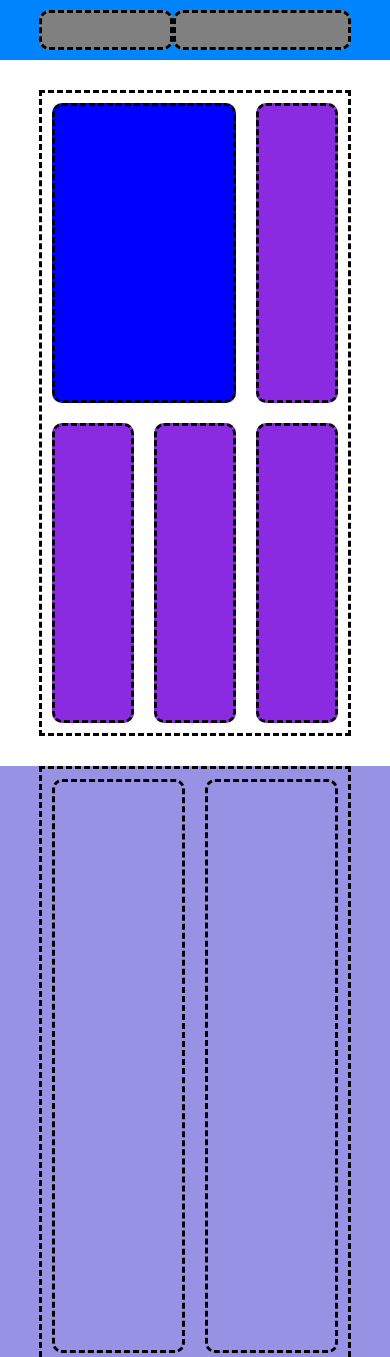
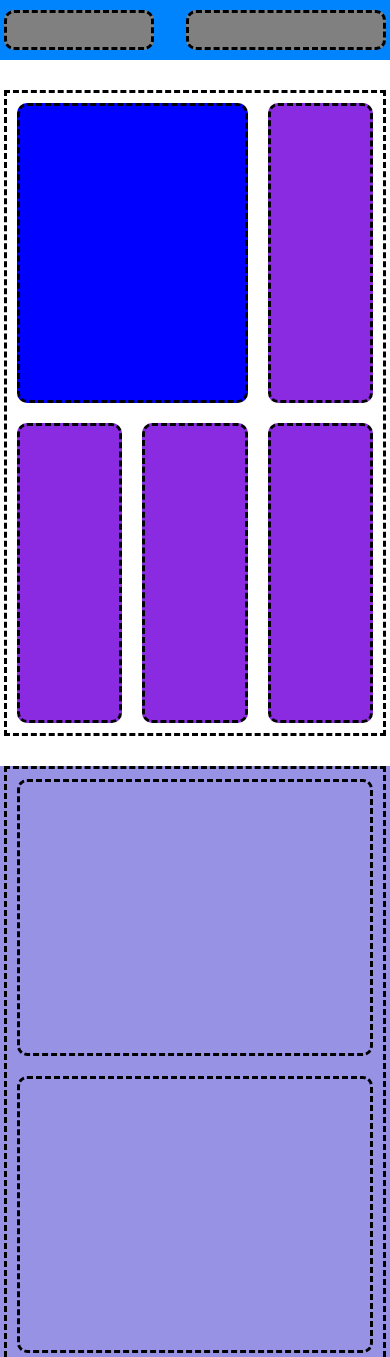
Before and after one commit to DavideTumolo11/htmlcss-responsive-layout, a plain HTML site: page index.html in a window 390 px wide. Shown: the top 1357 px of the page. Drawn offline with Linux system fonts and the light colour scheme.

Commit message:
responsive-768

```diff
--- a/css/style.css
+++ b/css/style.css
@@ -9,8 +9,6 @@
     --bool-violet: rgba(151, 146, 228, 1);
     --bool-success: rgba(255, 255, 255, 1);
     --bool-dark: rgba(51, 51, 51, 1);
-
-
 }
 
 .debug .logo, .menù, .row, .col-8, .col-4, .text, .card, .get-started {
@@ -27,6 +25,23 @@
 .container {
     margin-left: 10%;
     margin-right: 10%;
+}
+
+@media screen and (max-width: 768px) {
+    .container {
+        margin-left: 1%;
+        margin-right: 1%;
+    }
+
+    .objectives .row .col-4 {
+        width: 100%;
+        display: flex;
+        flex-wrap: wrap;
+    }
+
+    .benefits .row .col-4 {
+        width: calc(100% / 12 * 6 - 20px);
+    }
 }
 
 
```
